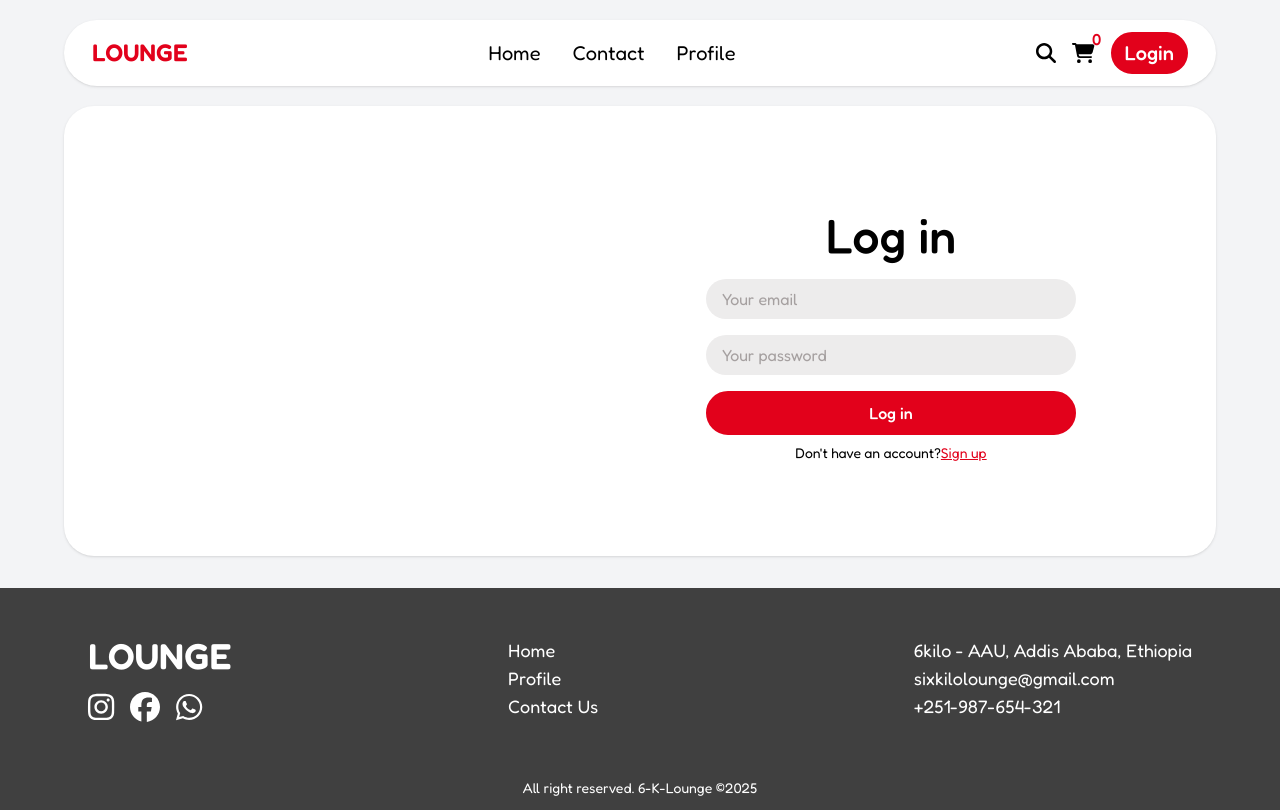
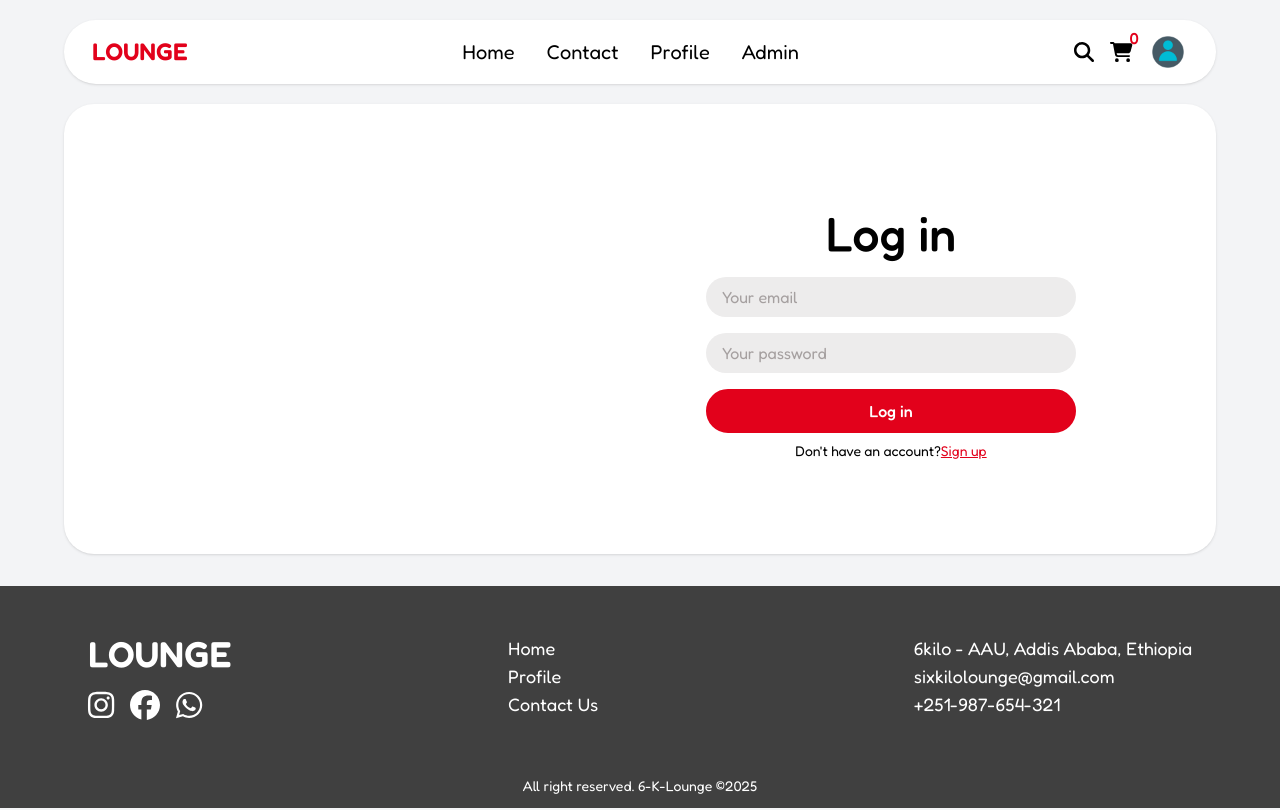
Before and after one commit to medi17/Student-Lounge, a React (Vite) app in the folder Frontend/: page /login in a window 1280 px wide. Built offline with nearby package versions, Linux system fonts and the light colour scheme; no server answers.

Commit message:
updated the header

```diff
--- a/Frontend/src/components/shared/header.tsx
+++ b/Frontend/src/components/shared/header.tsx
@@ -1,8 +1,10 @@
-import { JSX, useState, useContext} from "react"
-import { NavLink } from 'react-router-dom'
-import { faMagnifyingGlass, faCartShopping } from "@fortawesome/free-solid-svg-icons"
+import { JSX, useState, useContext, ReactNode} from "react"
+import { NavLink, useNavigate } from 'react-router-dom'
+import { faMagnifyingGlass, faCartShopping, faBagShopping } from "@fortawesome/free-solid-svg-icons"
 import { FontAwesomeIcon } from "@fortawesome/react-fontawesome"
 import { CartContext } from "../../context/CartContext"
+import { UserContext } from "../../context/UserContext"
+import ProfileImage from "../../assets/Profile_pic.png"
 
 const header = ():JSX.Element => {
 
@@ -20,6 +22,21 @@ const header = ():JSX.Element => {
 
      const cart = cartContext?.cart;
 
+     const userContext = useContext(UserContext)
+
+     if (!userContext) {
+          throw new Error("UserContext is not provided");
+     }
+     const token = userContext.token
+     const setToken = userContext.setToken
+
+     const navigate = useNavigate();
+     const logOut = () => {
+          localStorage.removeItem("token");
+          setToken("");
+          navigate("/")
+     }
+
      return (
           <div className="flex justify-between items-center sticky top-0 m-5 py-3 px-7 bg-white shadow-sm rounded-[50px] z-50 lg:mx-16">
                <NavLink to="/">
@@ -29,6 +46,7 @@ const header = ():JSX.Element => {
                     <li className="hover:text-Crimson hover:text-[22px] hover:font-medium"><NavLink to="/">Home</NavLink></li>
                     <li className="hover:text-Crimson hover:text-[22px] hover:font-medium"><NavLink to="/contact">Contact</NavLink></li>
                     <li className="hover:text-Crimson hover:text-[22px] hover:font-medium"><NavLink to="/profile">Profile</NavLink></li>
+                    <li className="hover:text-Crimson hover:text-[22px] hover:font-medium"><NavLink to="/admin">Admin</NavLink></li>
                </ul>
                <div className="flex justify-center items-center gap-4">
                     <FontAwesomeIcon icon={faMagnifyingGlass} className="text-[20px] cursor-pointer" />
@@ -39,11 +57,24 @@ const header = ():JSX.Element => {
                          </div>
                     </NavLink>
                     <div className="hidden md:block">
-                         <NavLink to="/Login">
-                              <button className="cursor-pointer bg-Crimson text-white text-[20px] font-medium py-1 px-3 border-2 border-Crimson rounded-3xl hover:text-Crimson hover:bg-white">
-                                   Login
-                              </button>
-                         </NavLink>
+                         {token ?
+                              <NavLink to="/Login">
+                                   <button className="cursor-pointer bg-Crimson text-white text-[20px] font-medium py-1 px-3 border-2 border-Crimson rounded-3xl hover:text-Crimson hover:bg-white">
+                                        Login
+                                   </button>
+                              </NavLink>
+                              :
+                              <div className="profile relative">
+                                   <img src={ProfileImage} alt="profile picture" className="w-10 cursor-pointer" />
+                                   <ul className="profile-dropdown hidden absolute right-0 z-40 border-2 border-gray-tri rounded-2xl">
+                                        <li className="flex justify-center items-center font-medium text-lg px-6 pt-2 cursor-pointer hover:text-Crimson">
+                                             <FontAwesomeIcon icon={faBagShopping} className="mr-3" />Orders</li>
+                                        <hr className="border-t-2 border-gray-tri"/>
+                                        <li onClick={logOut} className="flex justify-center items-center font-medium text-lg px-6 pb-2 cursor-pointer hover:text-Crimson">
+                                             <FontAwesomeIcon icon={faBagShopping} className="mr-3" />LogOut</li>
+                                   </ul>
+                              </div>
+                         }
                     </div>
                     <div className= "cursor-pointer flex flex-col items-center p-2 border-3 border-Crimson rounded-[12px] md:hidden" onClick={toggleMenu}>
                          <div className={toggleState ? 'w-6 h-1 rounded-xs bg-Crimson transform translate-y-[8px] rotate-45' : "w-6 h-1 rounded-xs bg-Crimson"} ></div>
```
